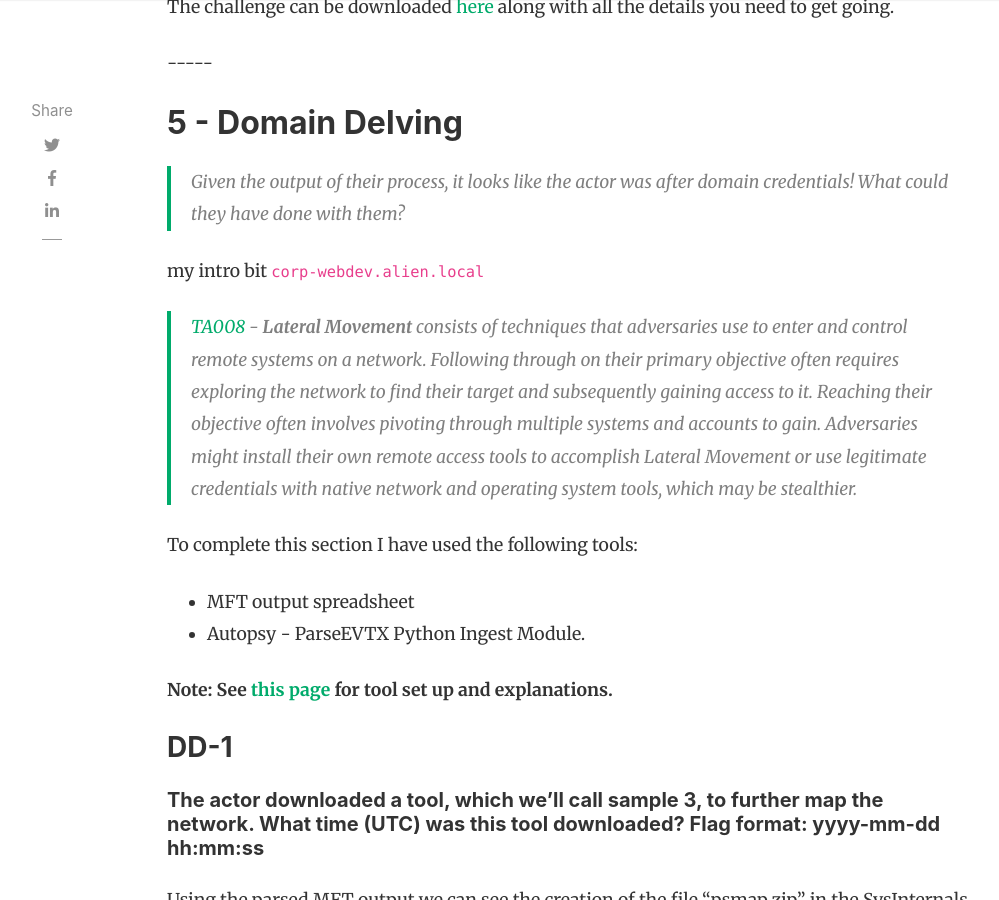
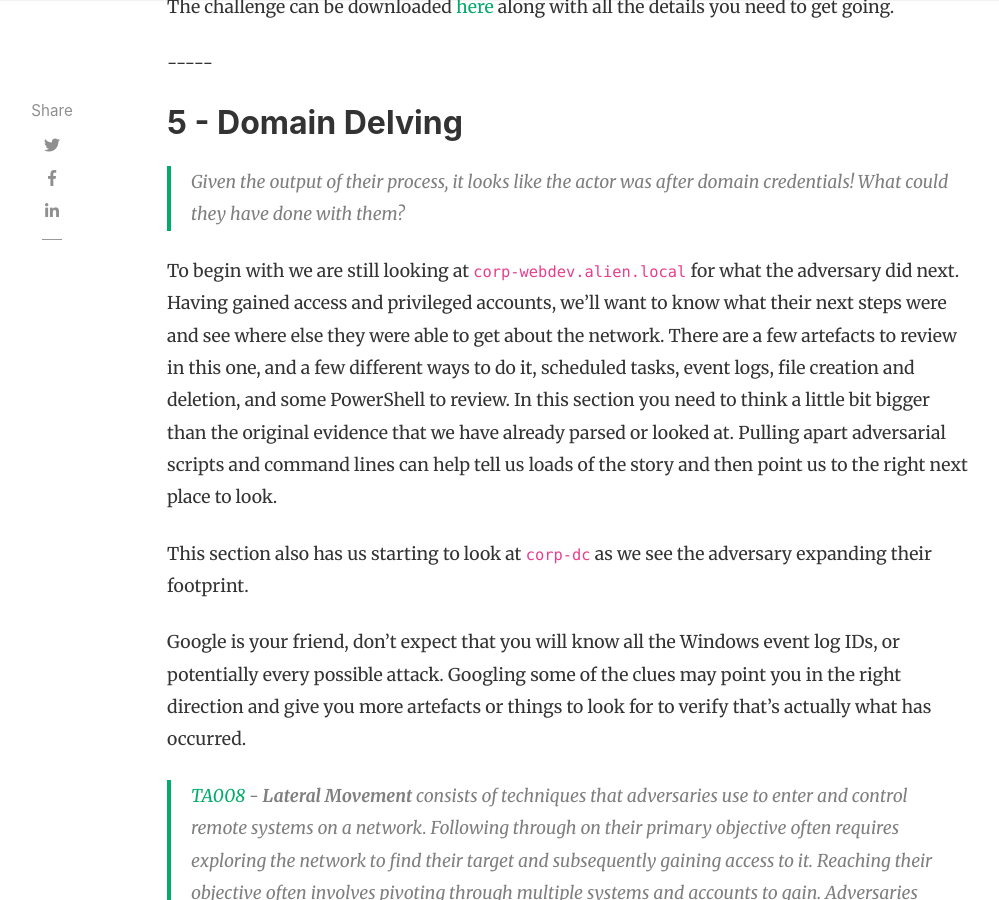
Before and after one commit to shannaniggans/fancy4n6.github.io, a Jekyll site: the page built from _posts/2022-05-27-ACSC-BSides-IR-Challenge-2021-05-Domain-Delving.md, in a window 1280 px wide and 900 px high, scrolled down 1665 px. Shown: the whole window, without its empty margins (118-1117 px from the left). Built offline with Jekyll 4.4.1, drawn with Linux system fonts in a browser that asks for light colours; nearby versions of some CDN libraries; comment, search, counter and statistics services are not loaded.

Commit message:
Update 2022-05-27-ACSC-BSides-IR-Challenge-2021-05-Domain-Delving.md

```diff
--- a/_posts/2022-05-27-ACSC-BSides-IR-Challenge-2021-05-Domain-Delving.md
+++ b/_posts/2022-05-27-ACSC-BSides-IR-Challenge-2021-05-Domain-Delving.md
@@ -29,8 +29,11 @@ The challenge can be downloaded <a href="https://www.cyber.gov.au/acsc/view-all-
 
 > Given the output of their process, it looks like the actor was after domain credentials! What could they have done with them?
 
-my intro bit
-`corp-webdev.alien.local`
+To begin with we are still looking at `corp-webdev.alien.local` for what the adversary did next. Having gained access and privileged accounts, we'll want to know what their next steps were and see where else they were able to get about the network. There are a few artefacts to review in this one, and a few different ways to do it, scheduled tasks, event logs, file creation and deletion, and some PowerShell to review. In this section you need to think a little bit bigger than the original evidence that we have already parsed or looked at. Pulling apart adversarial scripts and command lines can help tell us loads of the story and then point us to the right next place to look.
+
+This section also has us starting to look at `corp-dc` as we see the adversary expanding their footprint.
+
+Google is your friend, don't expect that you will know all the Windows event log IDs, or potentially every possible attack. Googling some of the clues may point you in the right direction and give you more artefacts or things to look for to verify that's actually what has occurred.
 
 > <a target="_blank" href="https://attack.mitre.org/tactics/TA0008/">TA008</a> - **Lateral Movement** consists of techniques that adversaries use to enter and control remote systems on a network. Following through on their primary objective often requires exploring the network to find their target and subsequently gaining access to it. Reaching their objective often involves pivoting through multiple systems and accounts to gain. Adversaries might install their own remote access tools to accomplish Lateral Movement or use legitimate credentials with native network and operating system tools, which may be stealthier.
 
```
